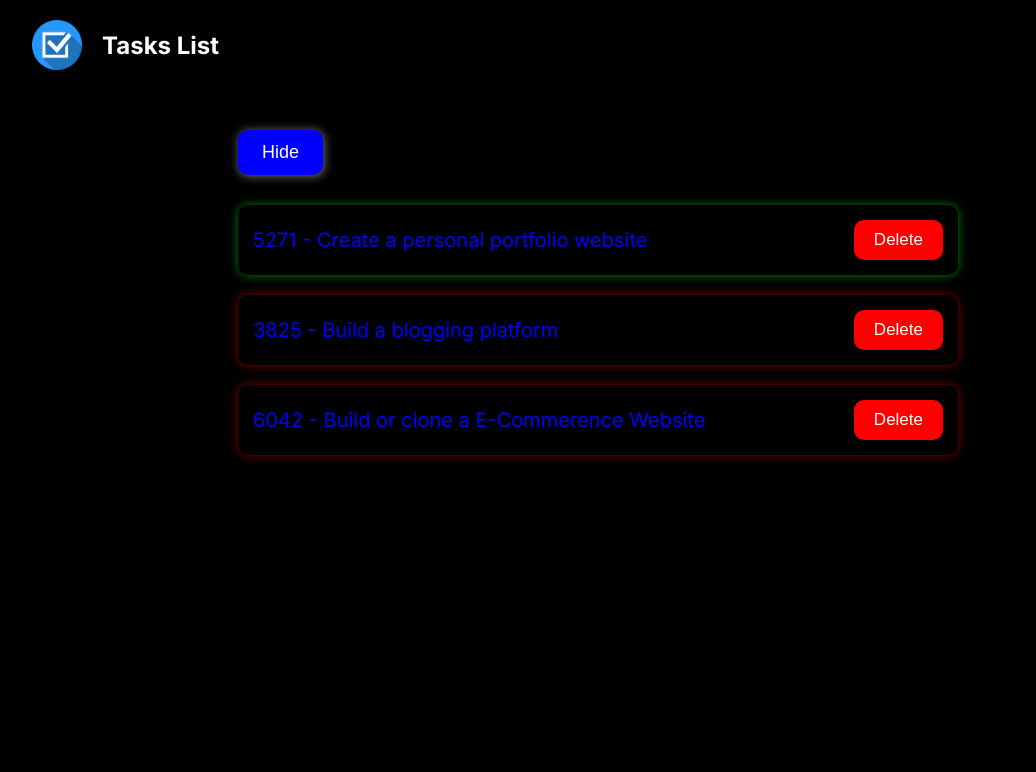
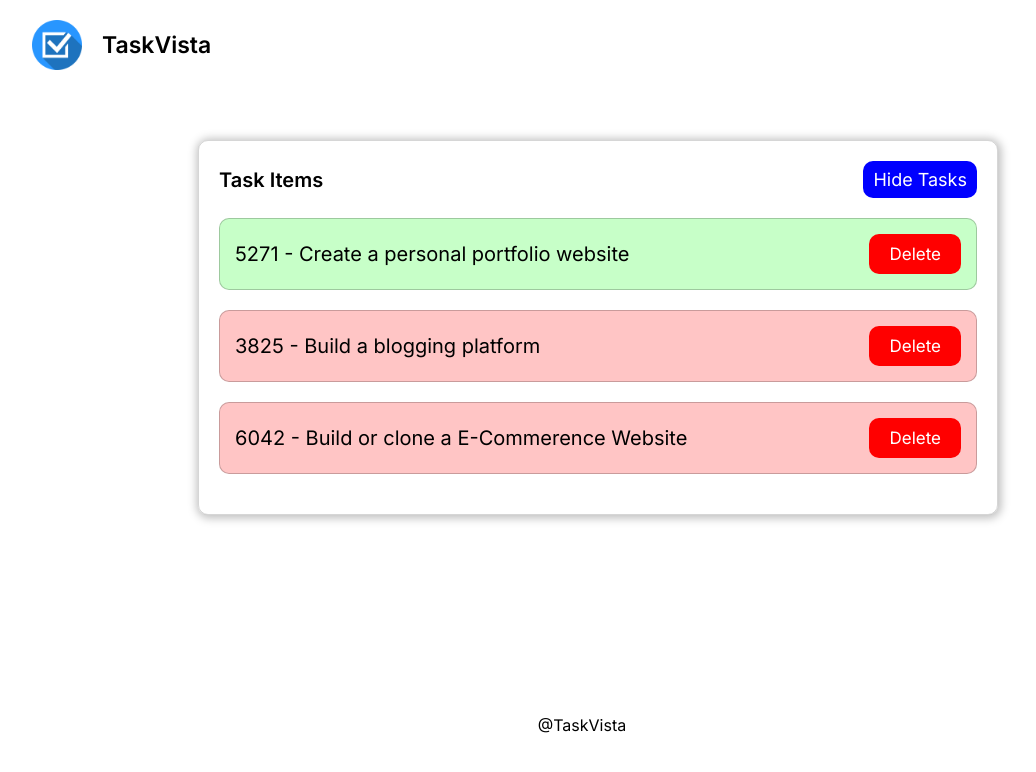
Before and after one commit to Saketh-Reddy-Bejadi/TaskProject, a React (Create React App) app in the folder mp_app/: page / in a window 1280 px wide. Shown: the top 772 px of the page, without its empty margins (58-1094 px from the left). Built offline with nearby package versions, Linux system fonts and the light colour scheme.

Commit message:
Done with rearrangement of the structure of website

```diff
--- a/mp_app/public/index.html
+++ b/mp_app/public/index.html
@@ -24,7 +24,7 @@
       work correctly both with client-side routing and a non-root public URL.
       Learn how to configure a non-root public URL by running `npm run build`.
     -->
-    <title>React App</title>
+    <title>TaskVista</title>
   </head>
   <body>
     <noscript>You need to enable JavaScript to run this app.</noscript>
--- a/mp_app/src/App.css
+++ b/mp_app/src/App.css
@@ -1,36 +1,24 @@
 @import url('https://fonts.googleapis.com/css2?family=Inter:wght@100;200;300;400;500;600;700;800;900&display=swap');
-*{
-  padding: 0px;
-  margin: 0px;
-  box-sizing: border-box;
+
+* {
+    font-family: 'Inter', sans-serif;
+    padding: 0px;
+    margin: 0px;
+    box-sizing: border-box;
 }
-body{
-  font-family: 'Inter', sans-serif;
-  background-color: black;
-  color: white;
 
-}
 .TaskItems{
-  padding: 40px;
+  padding: 20px 20px;
   width: 800px;
   height: 100%;
   border-radius: 10px;
   list-style-type: none;
   font-size: 20px;
+  box-shadow: 1px 1px 10px  2px rgba(0, 0, 0, 0.267);
+  margin-top: 50px;
+  border: 1px solid rgba(0, 0, 0, 0.162);
 }
-.toggle{
-  background-color: blue;
-  color: white;
-  padding: 12px 24px;
-  border: none;
-  box-shadow: 1px 1px 10px 1px rgba(255, 255, 255, 0.371);
-  font-size: 18px;
-  border-radius: 10px;
-  margin:0px 0px 10px 0% ;
-}
-.disnone{
-  display: none;
-}
+
 
 
 .TaskItems li{
@@ -40,6 +28,7 @@ body{
   display: flex;
   justify-content: space-between;
   align-items: center;
+  border: 1px solid rgba(0, 0, 0, 0.211);
 }
 .Deletebtn{
   background-color: red;
@@ -51,10 +40,10 @@ body{
 
 }
 .completed{
-  box-shadow: 0.1px 0.1px 10px 0.1px rgba(0, 255, 8, 0.493);
+  background-color: rgba(0, 255, 8, 0.219);
 }
 .notcompleted{
-  box-shadow: 0.1px 0.1px 10px 0.2px rgba(255, 0, 0, 0.501);
+  background-color: rgba(255, 0, 0, 0.227);
 }
 nav{
   display: flex;
@@ -69,22 +58,6 @@ nav{
   width: 60%;
   margin: 0px auto;
 }
-.box{
-  text-align:center;
-  width:60%;
-  padding: 10px;
-  margin:20px auto 20px auto;
-  border-radius: 10px;
-}
-.success{
-  background-color: green;
-}
-.alert{
-  background-color: red;
-}
-.warning{
-  background-color: orange;
-}
 .Hidebtn{
   background-color: blue;
   padding: 8px 26px;
@@ -95,3 +68,13 @@ nav{
 .disnone{
   display: none;
 }
+.Heading{
+  font-size:23px;
+  font-weight:600;
+}
+.Footer{
+  margin:200px auto 20px auto;
+  text-align: center;
+  width: fit-content;
+
+}
--- a/mp_app/src/App.js
+++ b/mp_app/src/App.js
@@ -1,6 +1,7 @@
 import React from 'react';
 import { Header } from './components/Header';
 import { TaskList } from './components/TaskList';
+import { Footer } from './components/Footer';
 import "./App.css"
 
 export const App = () => {
@@ -10,6 +11,7 @@ export const App = () => {
     <div >
       <Header/>
       <TaskList/>
+      <Footer/>
     </div>
   )
 
--- /dev/null
+++ b/mp_app/src/components/Footer.js
@@ -0,0 +1,6 @@
+
+export const Footer = () => {
+  return (
+    <div className="Footer" >@TaskVista</div>
+  )
+}
--- a/mp_app/src/components/Header.js
+++ b/mp_app/src/components/Header.js
@@ -6,7 +6,7 @@ export const Header = () => {
     <div>
         <nav>
             <img className="imglogo" src={logo}  alt="" />
-            <h1 className='Heading' >Tasks List</h1>
+            <p className='Heading'>TaskVista</p>
         </nav>
     </div>
   )
--- /dev/null
+++ b/mp_app/src/components/TaskList.css
@@ -0,0 +1,19 @@
+.topSec{
+    display: flex;
+    align-items: center;
+    justify-content: space-between;
+    font-size:20px;
+    font-weight: 600;
+}
+.toggle{
+    background-color: blue;
+    color: #ffffff;
+    padding: 8px 10px;
+    border: none;
+    box-shadow: 1px 1px 10px 1px rgba(255, 255, 255, 0.371);
+    font-size: 18px;
+    border-radius: 10px;
+  }
+  .disnone{
+    display: none;
+  }
--- a/mp_app/src/components/TaskList.js
+++ b/mp_app/src/components/TaskList.js
@@ -1,6 +1,6 @@
 import {  useState } from "react";
 import { TaskCard } from "./TaskCard";
-import styles from  "./TaskList.module.css"
+import "./TaskList.css"
 
 export const TaskList = () => {
 
@@ -19,8 +19,11 @@ export const TaskList = () => {
 
   return (
     <div className="content" >
-        <ul className={tasks.length!==0?`TaskItems ${styles.TaskItems}`:''}>
-            <input type='button' onClick={()=>setShow(!(show))} className={tasks.length!==0?'toggle':'disnone'} value={(show===true)?"Hide":"Show"} ></input>
+        <ul className={tasks.length!==0?`TaskItems`:''}>
+            <div className={tasks.length!==0?'topSec':'disnone'} >
+            <p>Task Items</p>
+            <input type='button' onClick={()=>setShow(!(show))} className={tasks.length!==0?'toggle':'disnone'} value={(show===true)?"Hide Tasks":"Show Tasks"} ></input>
+            </div>
             {show && tasks.map((task)=>(
             <TaskCard key={task.id+1} task={task} handleDelete={handleDelete}  />
             ))}
--- a/mp_app/src/components/TaskList.module.css
+++ /dev/null
@@ -1,3 +0,0 @@
-.TaskItems{
-    color: blue;
-}
```
